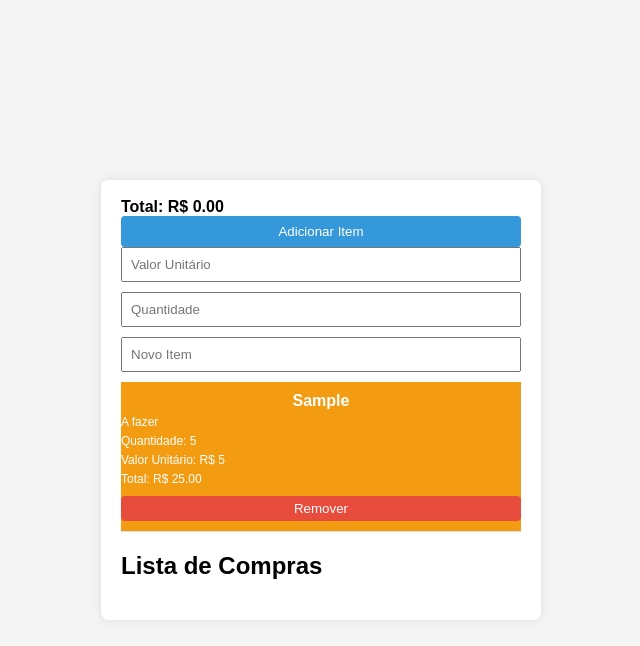
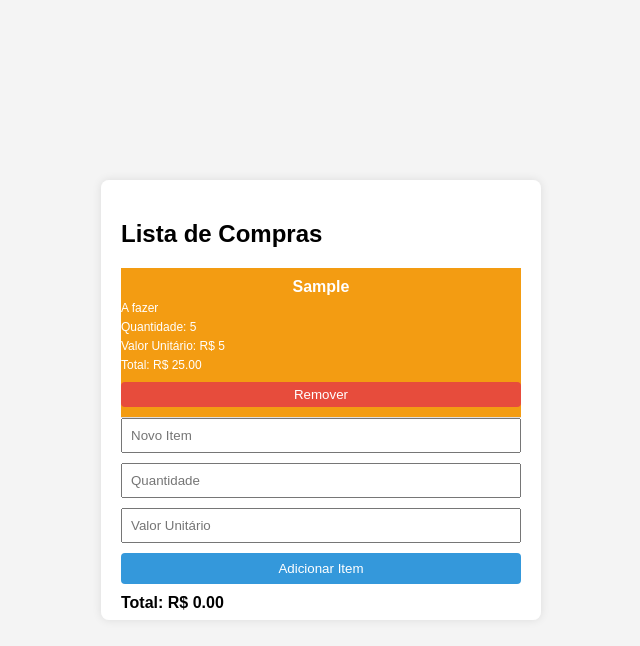
Before and after one commit to JoabeCostaAds/ProgramacaoVisual, a plain HTML site: page index.html in a window 1280 px wide. Both pictures are taken after typing "Sample", "5", "5" into the empty fields and a click on the button "Adicionar Item". Shown: the whole page, without its empty margins (319-959 px from the left). Drawn offline with Linux system fonts and the light colour scheme.

Commit message:
Update index.html

```diff
--- a/index.html
+++ b/index.html
@@ -25,14 +25,12 @@
             padding: 20px;
             overflow-y: auto;
             max-height: 400px;
-            display: flex;
-            flex-direction: column-reverse; /* Inverte a direção da coluna para rolar para o primeiro item */
         }
 
         .task-list {
             list-style-type: none;
             padding: 0;
-            margin: 0; /* Adicionado para remover a margem padrão da lista */
+            margin: 0;
         }
 
         .task {
@@ -169,7 +167,8 @@
                 taskItem.appendChild(totalElement);
                 taskItem.appendChild(removeButton);
 
-                taskList.appendChild(taskItem);
+                // Adiciona no início para exibir no topo da lista
+                taskList.insertBefore(taskItem, taskList.firstChild);
 
                 // Limpar os campos de entrada
                 document.getElementById('new-task').value = '';
```
